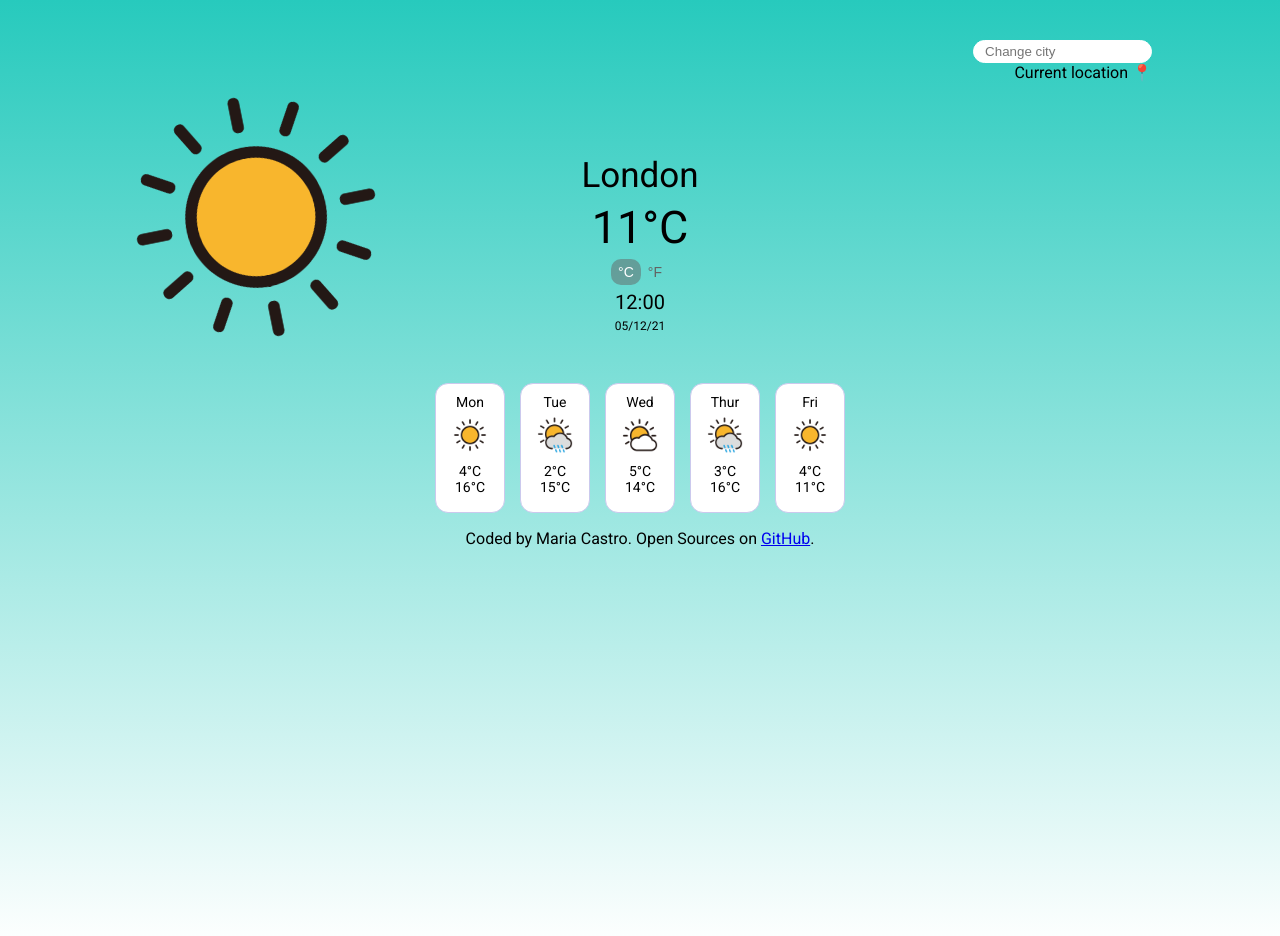
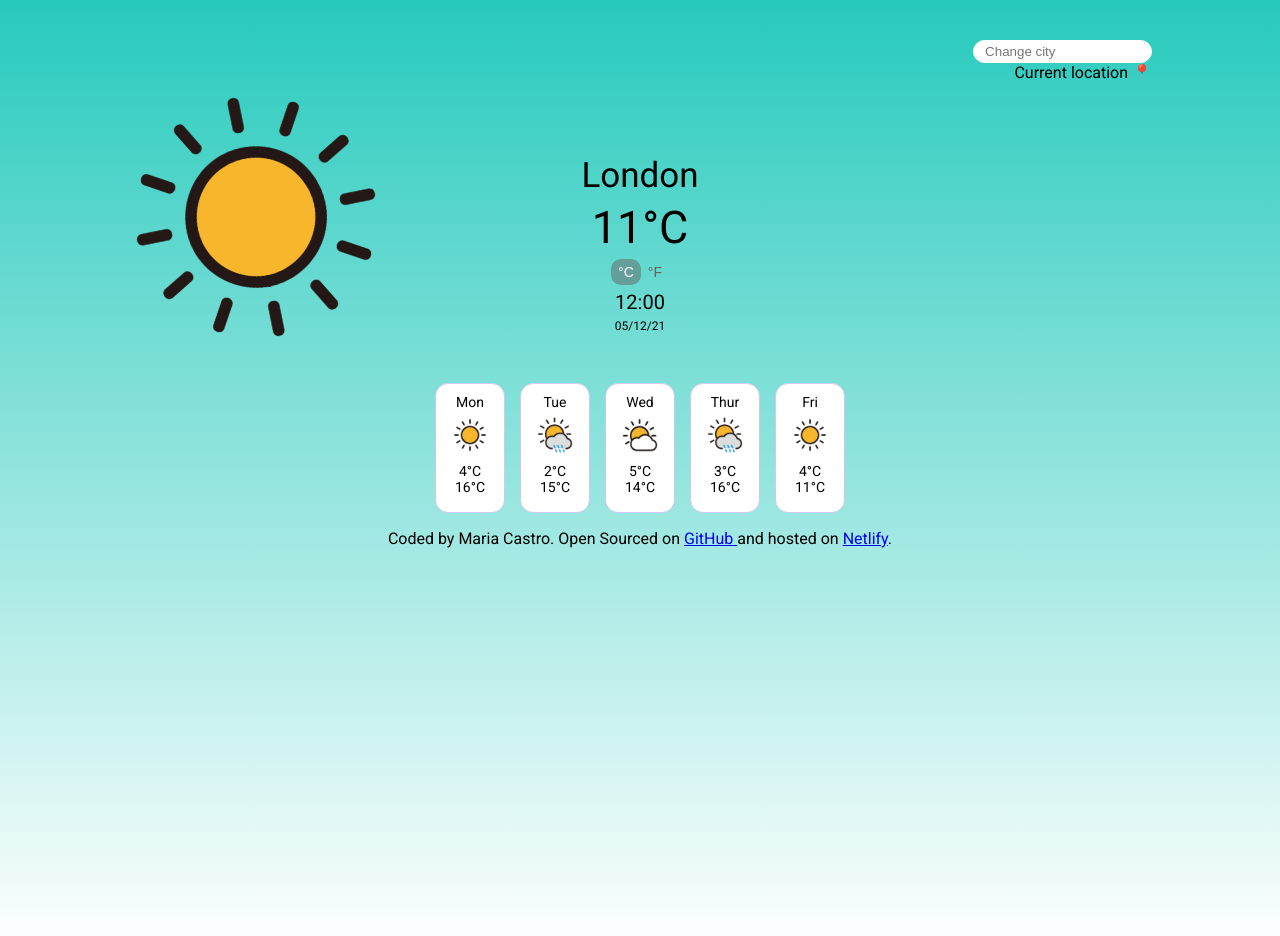
Before and after one commit to mariaalouisaa/Weather-App-React-, a React (Create React App) app: page / in a window 1280 px wide. Shown: the top 936 px of the page. Built offline with nearby package versions, Linux system fonts and the light colour scheme.

Commit message:
added netlify link

```diff
--- a/src/Footter.js
+++ b/src/Footter.js
@@ -1,13 +1,21 @@
 export default function Footer() {
   return (
     <p>
-      Coded by Maria Castro. Open Sources on{" "}
+      Coded by Maria Castro. Open Sourced on{" "}
       <a
         href="https://github.com/mariaalouisaa/Weather-App-React-"
         target="_blank"
         rel="noreferrer"
       >
-        GitHub
+        GitHub{" "}
+      </a>
+      and hosted on{" "}
+      <a
+        href="https://jolly-kirch-7434c0.netlify.app/"
+        target="_blank"
+        rel="noreferrer"
+      >
+        Netlify
       </a>
       .
     </p>
```
